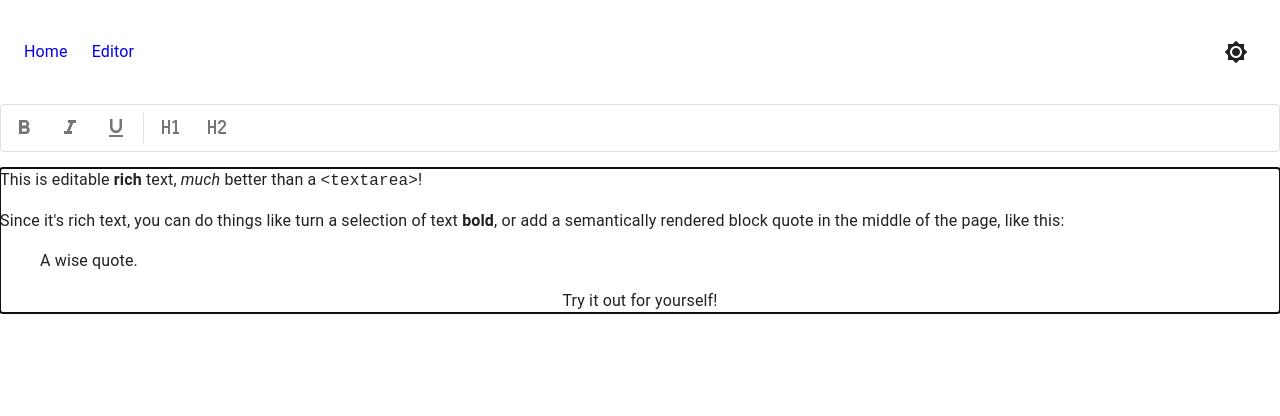
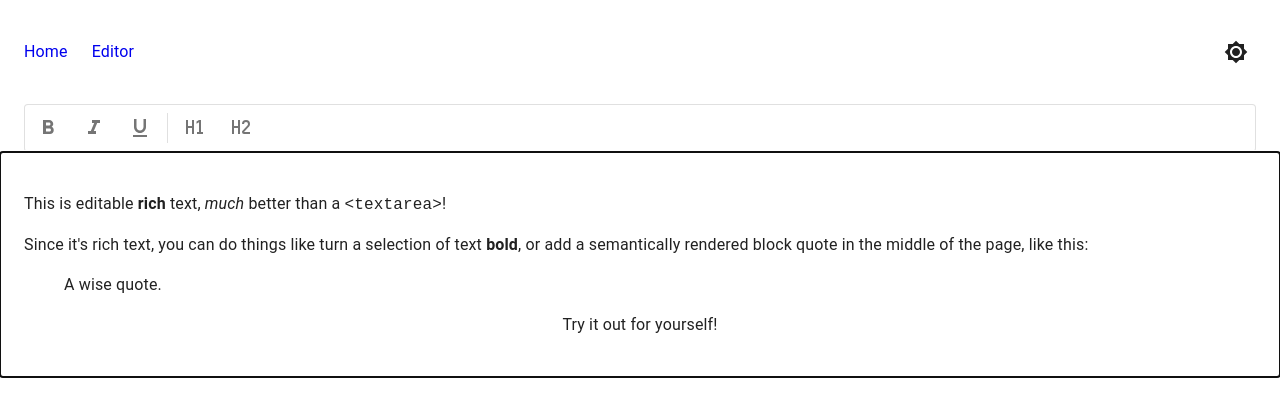
Before and after one commit to zhyd1997/DragonLi, a Next.js app: page /editor in a window 1280 px wide. Shown: the top 416 px of the page. Built offline with nearby package versions, Linux system fonts and the light colour scheme.

Commit message:
fix: added padding around editor.

```diff
--- a/components/Editor/Editor.tsx
+++ b/components/Editor/Editor.tsx
@@ -54,7 +54,13 @@ export const Editor = () => {
   return (
     <Slate editor={editor} value={initialValue}>
       <Toolbar />
-      <Editable renderElement={renderElement} renderLeaf={renderLeaf} placeholder="Enter some rich text..." autoFocus />
+      <Editable
+        style={{ padding: '24px' }}
+        renderElement={renderElement}
+        renderLeaf={renderLeaf}
+        placeholder="Enter some rich text..."
+        autoFocus
+      />
     </Slate>
   );
 };
--- a/components/Toolbar/Toolbar.tsx
+++ b/components/Toolbar/Toolbar.tsx
@@ -5,6 +5,11 @@ import Divider from '@mui/material/Divider';
 import Paper from '@mui/material/Paper';
 import { MarkButtonGroup } from '@/components/MarkButtonGroup';
 import { BlockButtonGroup } from '@/components/BlockButtonGroup';
+import { styled } from '@mui/material';
+
+const Container = styled('div')`
+  padding: 0 24px;
+`;
 
 export type T = {
   format: string;
@@ -49,7 +54,7 @@ const blocks: T[] = [
 
 export const Toolbar = () => {
   return (
-    <div>
+    <Container>
       <Paper
         elevation={0}
         sx={{
@@ -62,6 +67,6 @@ export const Toolbar = () => {
         <Divider flexItem orientation="vertical" sx={{ mx: 0.5, my: 1 }} />
         <BlockButtonGroup blocks={blocks} />
       </Paper>
-    </div>
+    </Container>
   );
 }
```
